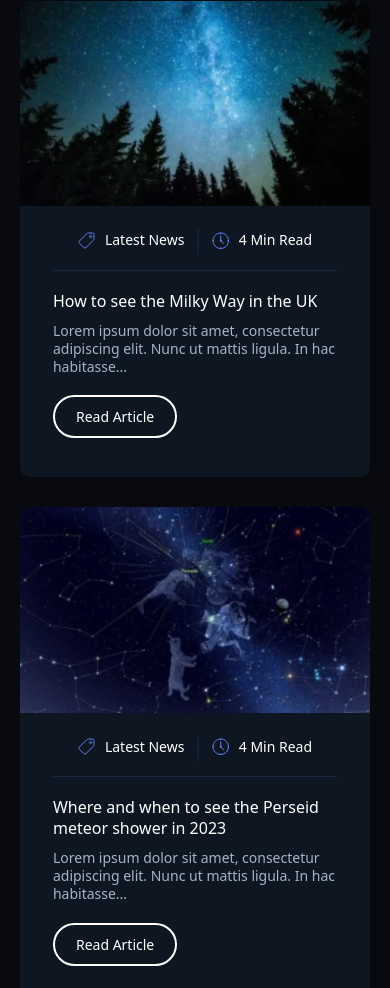
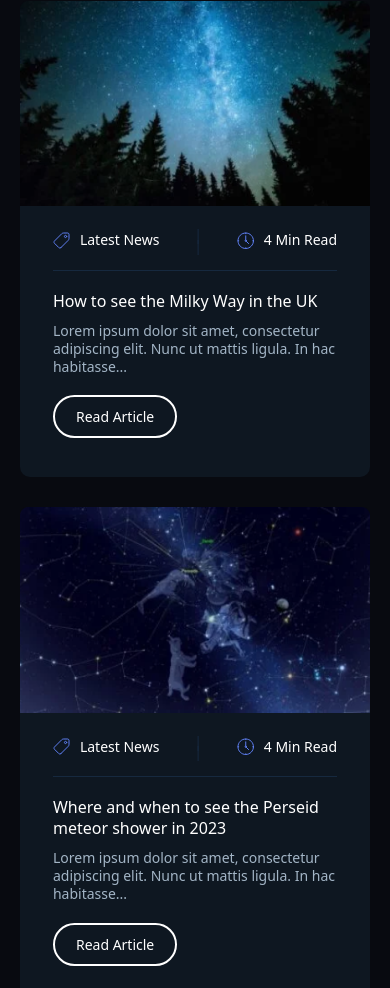
Before and after one commit to mugoagency/astro-speakers, a website: page public/index.html in a window 390 px wide. Shown: the part 3215-4203 px from the top of the page. Drawn offline with Linux system fonts and the light colour scheme.

Commit message:
Fixing Margin on Blog Cards - Mobile

```diff
--- a/public/index.html
+++ b/public/index.html
@@ -413,7 +413,7 @@
                     <div
                       class="flex w-11/12 justify-between border-b border-navy pb-6"
                     >
-                      <div class="flex items-center gap-4 ml-10">
+                      <div class="flex items-center gap-4 sm:ml-10">
                         <img src="images/label.svg" alt="Tag" />
                         <p class="text-white">Latest News</p>
                       </div>
@@ -423,7 +423,7 @@
                         <p class="text-navy -mt-3">|</p>
                       </div>
 
-                      <div class="flex items-center gap-4 mr-10">
+                      <div class="flex items-center gap-4 sm:mr-10">
                         <img src="images/clock.svg" alt="Clock" />
                         <p class="text-white">4 Min Read</p>
                       </div>
@@ -461,7 +461,7 @@
                     <div
                       class="flex w-11/12 justify-between border-b border-navy pb-6"
                     >
-                      <div class="flex items-center gap-4 ml-10">
+                      <div class="flex items-center gap-4 sm:ml-10">
                         <img src="images/label.svg" alt="Tag" />
                         <p class="text-white">Latest News</p>
                       </div>
@@ -471,7 +471,7 @@
                         <p class="text-navy -mt-3">|</p>
                       </div>
 
-                      <div class="flex items-center gap-4 mr-10">
+                      <div class="flex items-center gap-4 sm:mr-10">
                         <img src="images/clock.svg" alt="Clock" />
                         <p class="text-white">4 Min Read</p>
                       </div>
@@ -509,7 +509,7 @@
                     <div
                       class="flex w-11/12 justify-between border-b border-navy pb-6"
                     >
-                      <div class="flex items-center gap-4 ml-10">
+                      <div class="flex items-center gap-4 sm:ml-10">
                         <img src="images/label.svg" alt="Tag" />
                         <p class="text-white">Latest News</p>
                       </div>
@@ -519,7 +519,7 @@
                         <p class="text-navy -mt-3">|</p>
                       </div>
 
-                      <div class="flex items-center gap-4 mr-10">
+                      <div class="flex items-center gap-4 sm:mr-10">
                         <img src="images/clock.svg" alt="Clock" />
                         <p class="text-white">4 Min Read</p>
                       </div>
```
Also changed, not shown: public/styles/global.css.
